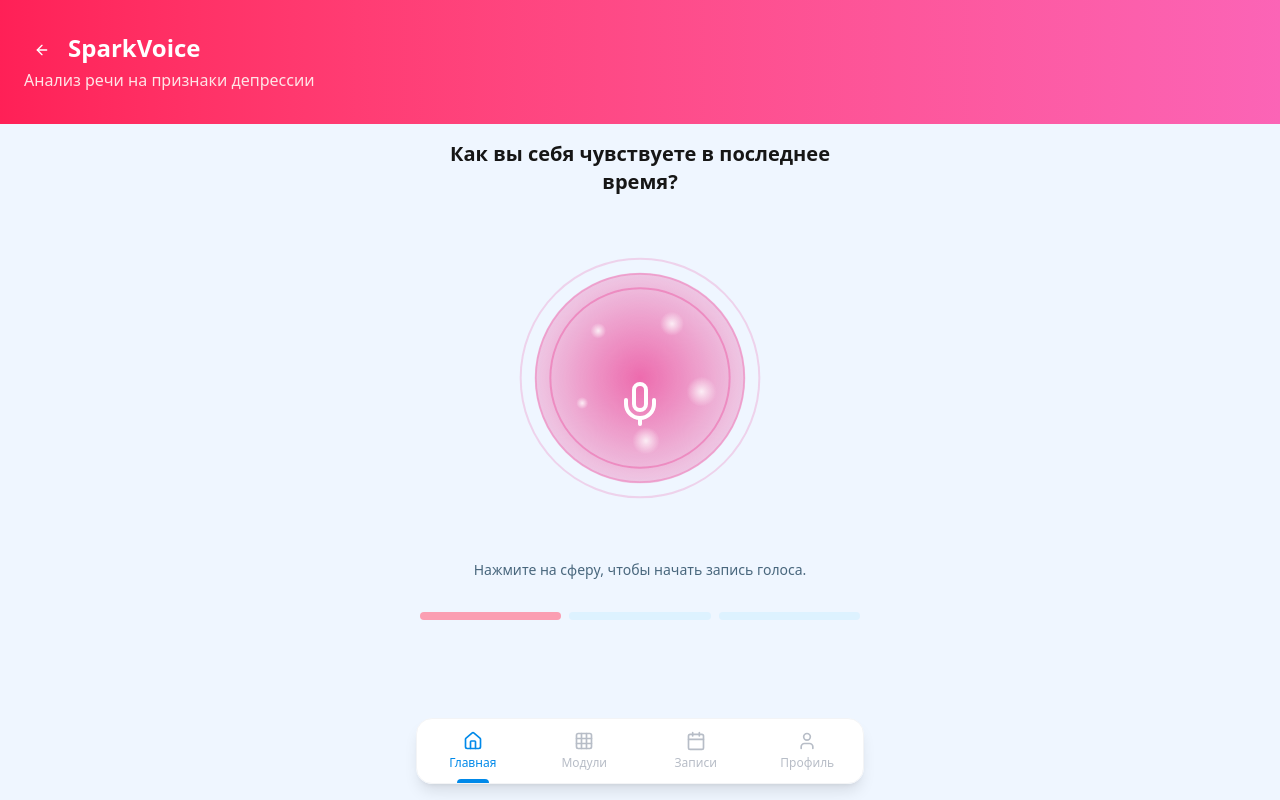
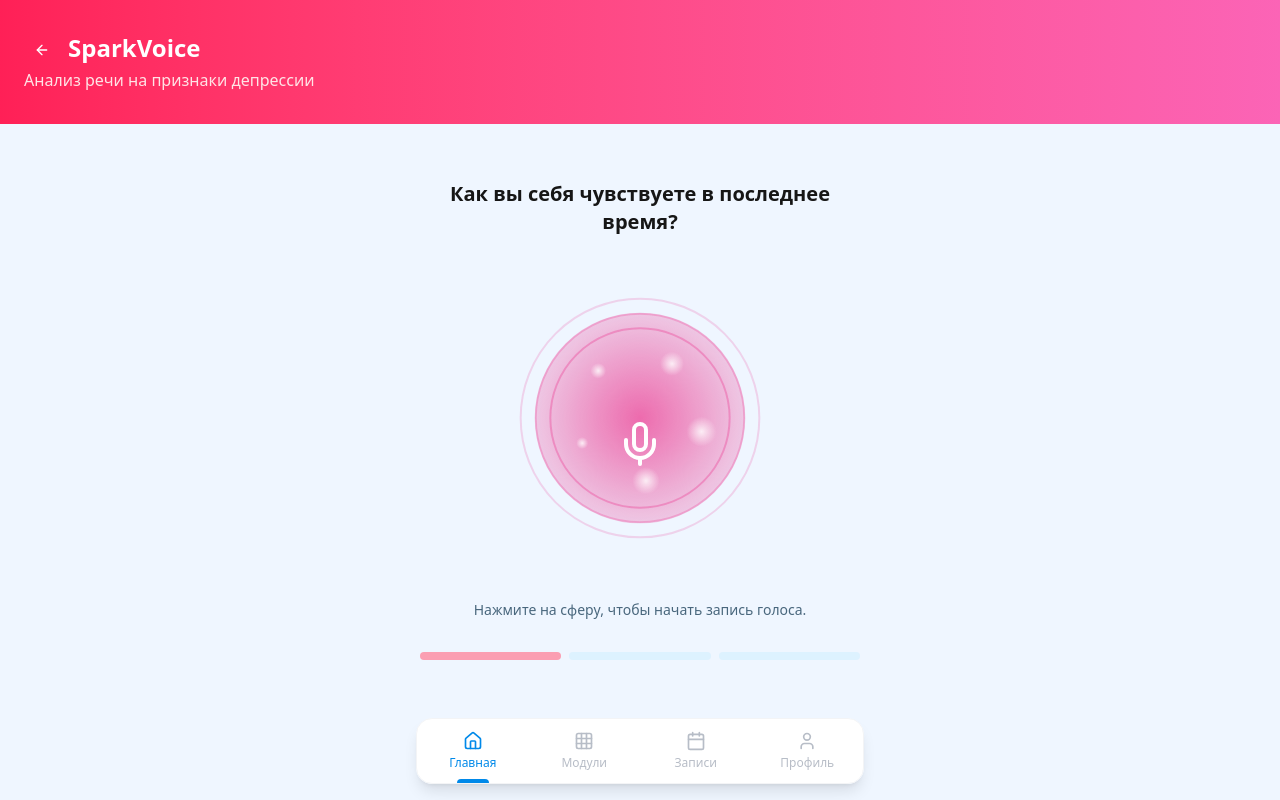
Before and after one commit to Spark-Studio-Co/spark-life-superapp, a React (Vite) app: page /spark-voice in a window 1280 px wide. Built offline with nearby package versions, Linux system fonts and the light colour scheme.

Commit message:
feat: add user-scalable attribute and clean up whitespace in messenger and voice pages

```diff
--- a/src/pages/ai-messenger/page.tsx
+++ b/src/pages/ai-messenger/page.tsx
@@ -227,6 +227,7 @@ export default function ChatPage() {
         <div className="flex items-end gap-2">
           <div className="flex-1 relative">
             <Textarea
+              user-scalable='no'
               ref={textareaRef}
               value={inputValue}
               onChange={(e) => setInputValue(e.target.value)}
--- a/src/pages/spark-voice/page.tsx
+++ b/src/pages/spark-voice/page.tsx
@@ -26,7 +26,7 @@ export default function VoiceAnalysisPage() {
         <p className="text-rose-100">Анализ речи на признаки депрессии</p>
       </div>
       <main className="flex flex-col items-center justify-center p-4">
-        <div className="w-full max-w-md">
+        <div className="w-full max-w-md mt-10">
           <VoiceAnalysis />
         </div>
       </main>
```
